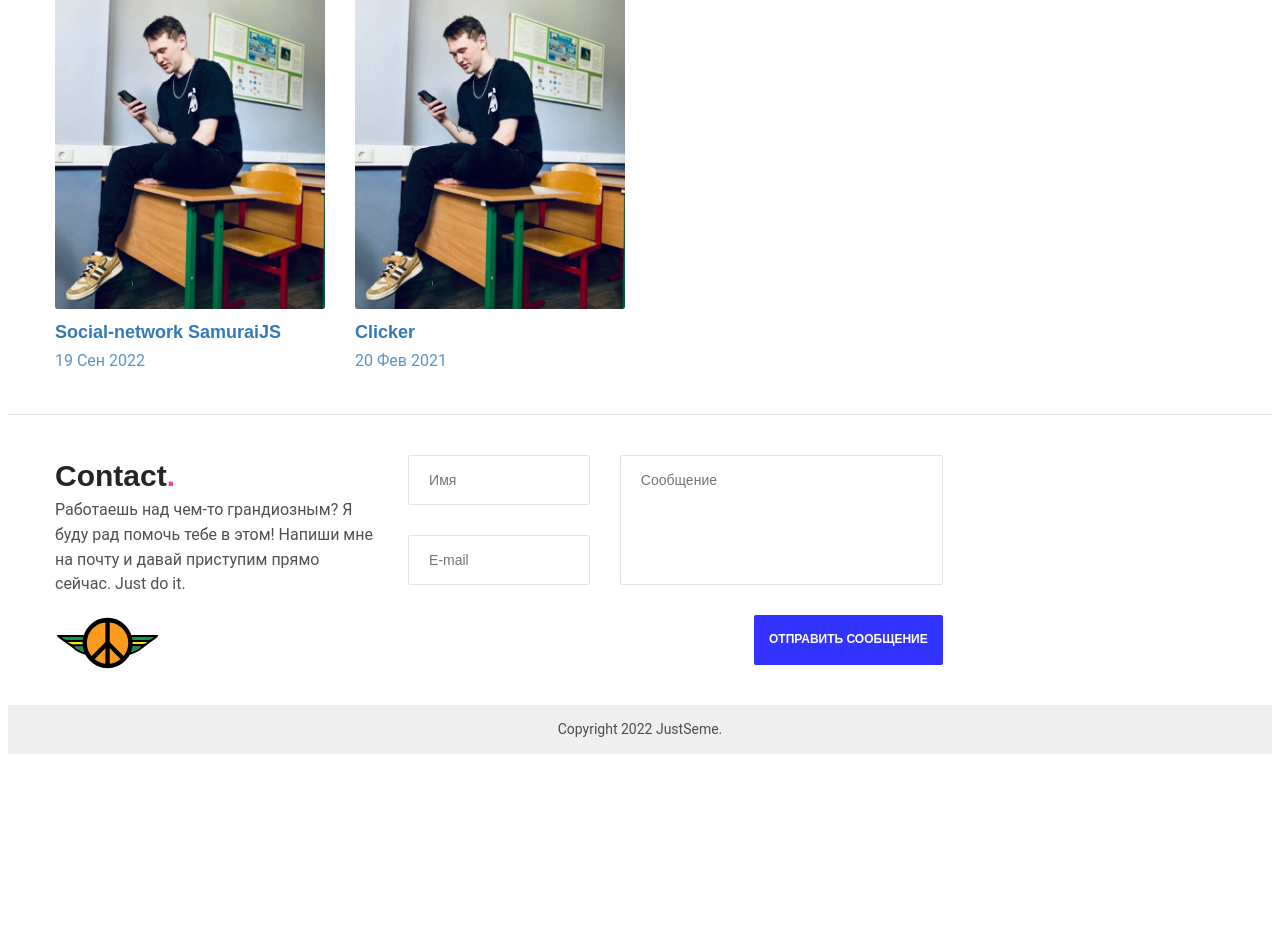
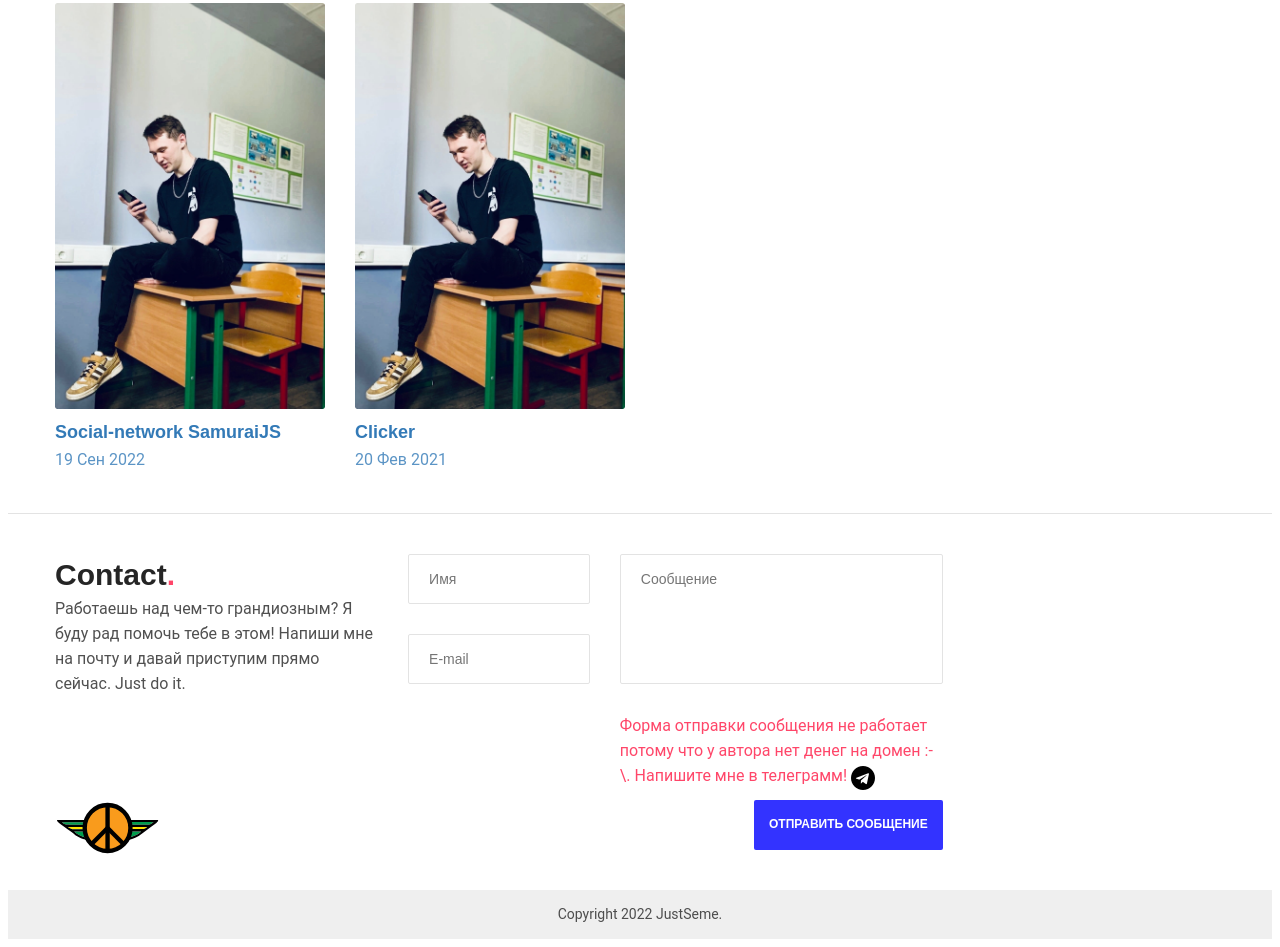
Before and after one commit to JustSeme/Portfolio, a plain HTML site: page index.html in a window 1280 px wide. Shown: the part 1673-2620 px from the top of the page. Before the commit the page ends 2435 px from the top, so only its background shows below. Drawn offline with nearby package versions, Linux system fonts and the light colour scheme; files whose address does not match are found by name.

Commit message:
add little fix

```diff
--- a/css/style.scss
+++ b/css/style.scss
@@ -621,6 +621,11 @@ textarea {
     overflow: auto;
 }
 
+.not-worked {
+    padding-bottom: 10px;
+    color: #ff4669;
+}
+
 .form-wrapper .submit-holder {
     text-align: right;
 }
--- a/index.html
+++ b/index.html
@@ -97,7 +97,7 @@
                         </div>
                         <div class="about-me-text">
                             <div class="opacity-box">
-                                <p>Я Frontend Developer родом из Краснодара, закончил обучение в Москве, но сейчас еду в Казахстан.</p>
+                                <p>Я Frontend Developer родом из Краснодара, закончил обучение программированию в Москве, но переехал в Казахстан чтобы избежать службы в Путинской армии. Я уже два года занимаюсь программированием как хобби и имею два месяца опыта работы в веб-студии. На данный момент очень хочу устроиться на работу, так что если ты работодатель - свяжись со мной скорее!</p>
                             </div>
                         </div>
                         <div class="about-me-info">
@@ -360,6 +360,12 @@
                                 <textarea name="text" class="form-filed js-field-message" placeholder="Сообщение" required></textarea>
                                 <span class="form-validation"></span>
                             </div>
+                            <div class="not-worked">
+                                Форма отправки сообщения не работает потому что у автора нет денег на домен :-\. Напишите мне в телеграмм!
+                                <a href="https://t.me/justseme" target="_blank" class="mdi fonts-icons">
+                                    <img src="media/hello-section/telegram.png"></img>
+                                </a>
+                            </div>
                             <div class="submit-holder">
                                 <button type="button" id="send-form" class="site-btn">Отправить сообщение</button>
                             </div>
--- a/js/script.js
+++ b/js/script.js
@@ -7,7 +7,6 @@ jQuery(document).ready(function () {
 		if (form.valid()) {
 			//form.css('opacity', '.5');
 			var actUrl = form.attr('action');
-			console.log(actUrl);
 
 			jQuery.ajax({
 				url: actUrl,
```
Also changed, not shown: css/style.css.
